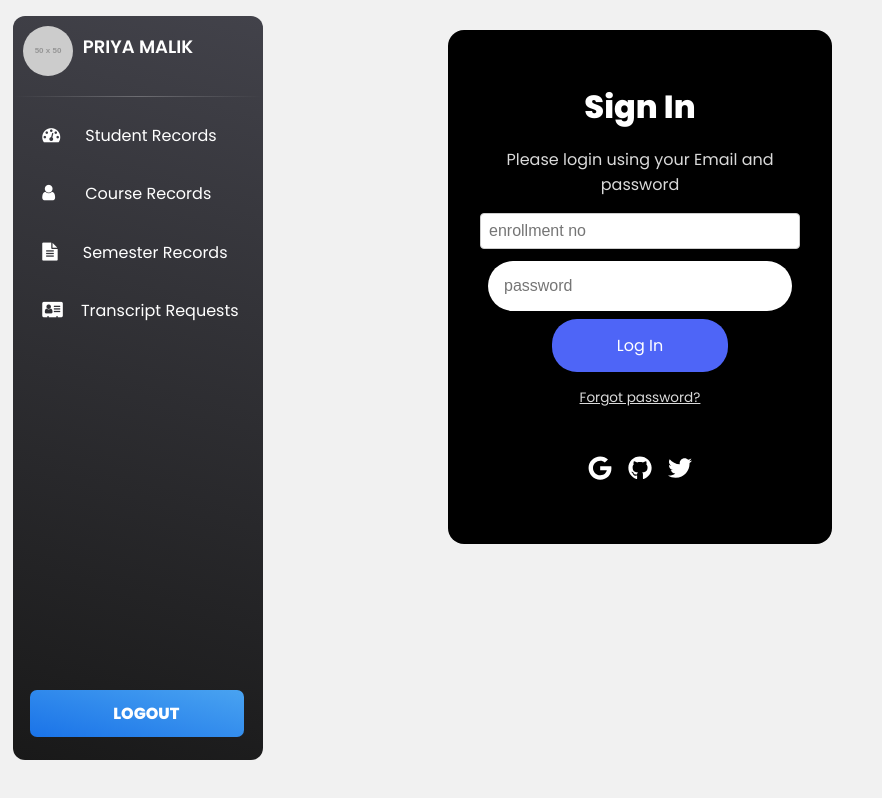
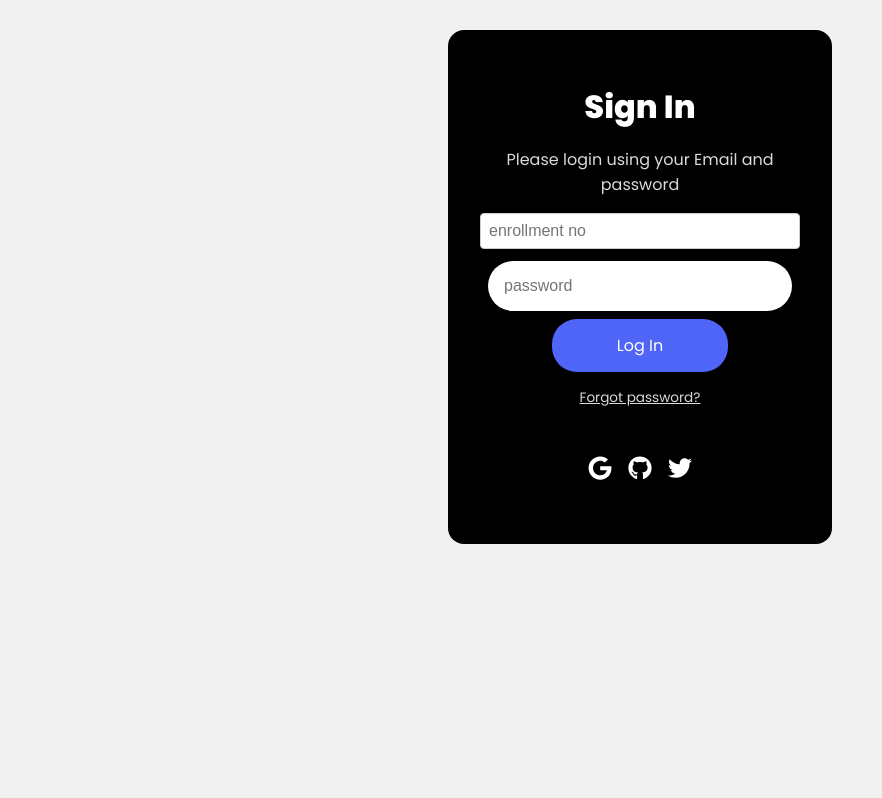
Before and after one commit to riyaa14/Equinox_RecordHive, a React (Create React App) app in the folder frontend/: page / in a window 1280 px wide. Shown: the whole page, without its empty margins (0-882 px from the left). Built offline with nearby package versions, Linux system fonts and the light colour scheme.

Commit message:
sidebar issue fix

```diff
--- a/frontend/src/App.js
+++ b/frontend/src/App.js
@@ -17,9 +17,11 @@ function App() {
   const location = useLocation();
   return (
     <>
-      {location.pathname !== "/login" && <Sidebar />}
+      {location.pathname !== "/" && location.pathname !== "/login" && (
+        <Sidebar />
+      )}
       <Routes>
-      <Route path="/" element={<LoginForm />} />
+        <Route path="/" element={<LoginForm />} />
         <Route path="/login" element={<LoginForm />} />
         <Route path="/StudentRecords" element={<StudentRecords />} />
         <Route path="/CourseRecords" element={<CourseRecords />} />
```
